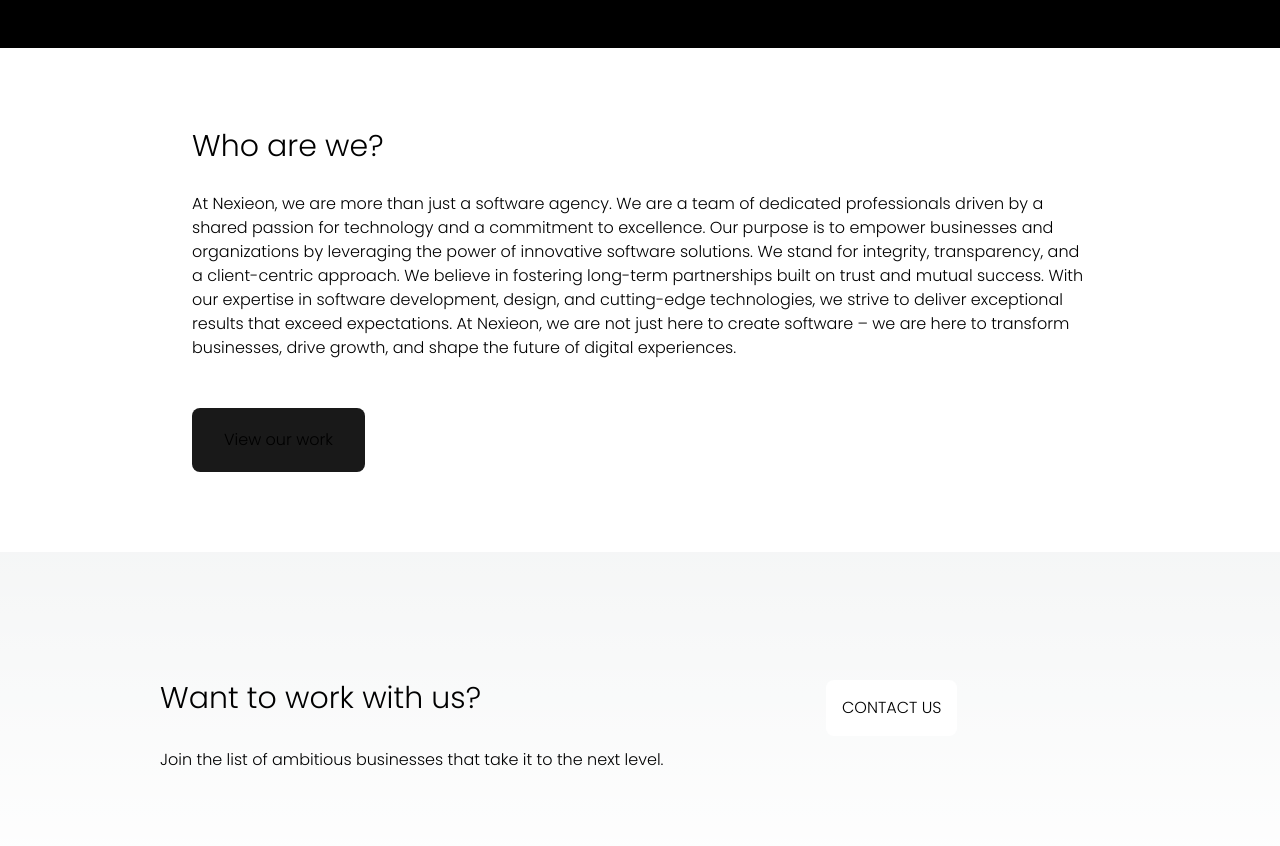
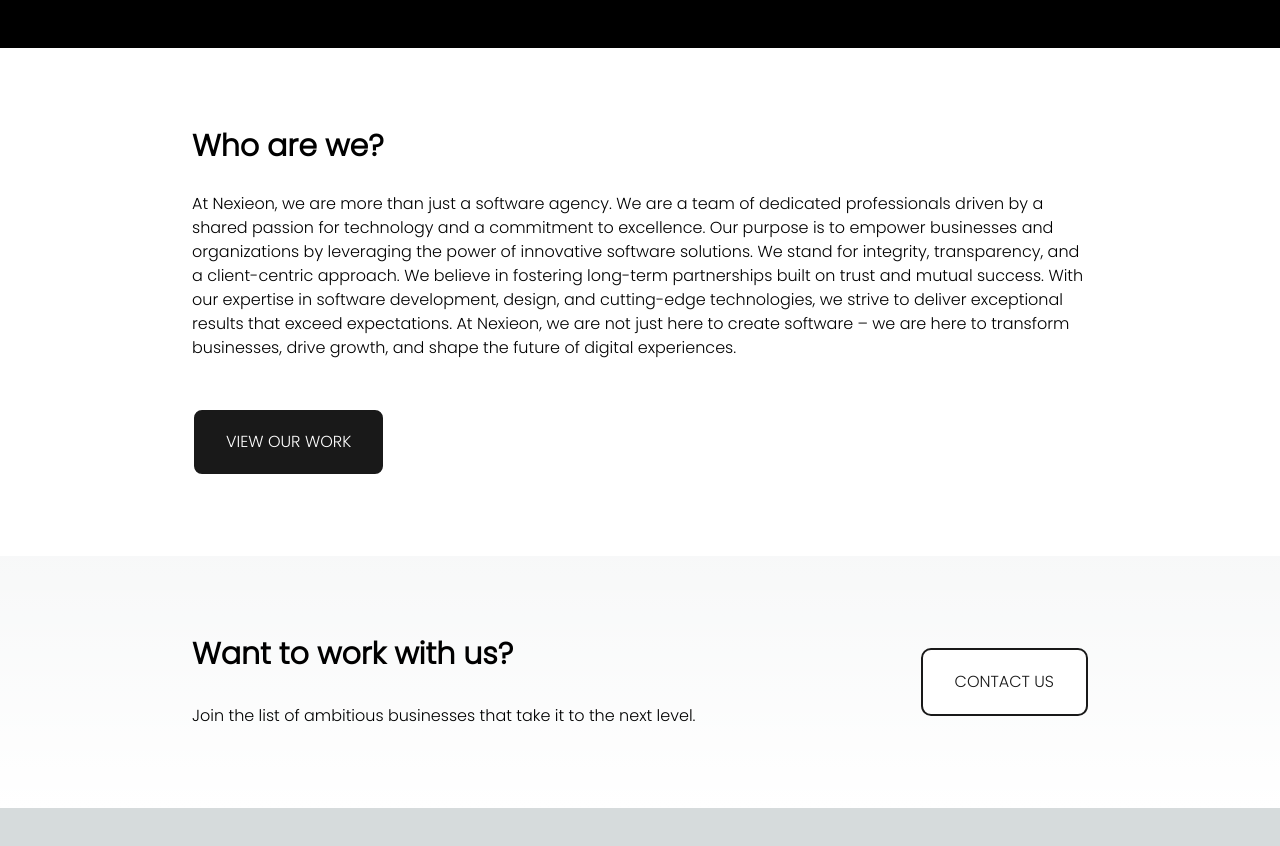
Before and after one commit to Nexieon/NexieonCo, a Next.js app in the folder nexieon/: page /about in a window 1280 px wide. Shown: the part 560-1406 px from the top of the page. After the commit the page ends 1368 px from the top, so only its background shows below. Built offline with nearby package versions, Linux system fonts and the light colour scheme.

Commit message:
Polished about page

```diff
--- a/nexieon/app/about/page.tsx
+++ b/nexieon/app/about/page.tsx
@@ -1,4 +1,10 @@
+'use client';
+
+import { useRouter } from "next/navigation";
+
 const About = () => {
+  const router = useRouter();
+
   return (
     <>
       <section className="h-[76vh] bg-black flex md:justify-center items-center p-8 ">
@@ -8,7 +14,7 @@
       </section>
 
       <article className="bg-white py-20 px-10 lg:px-[12rem]">
-        <h2 className = 'text-black text-3xl mb-7'>Who are we?</h2>
+        <h2 className = 'text-black text-3xl font-bold mb-7'>Who are we?</h2>
 
         <p className = 'text-black '>
           At Nexieon, we are more than just a software agency. We are a team of
@@ -24,16 +30,17 @@
           drive growth, and shape the future of digital experiences.
         </p>
 
-        <button className = 'px-8 py-5 bg-darkmode-gray rounded-lg mt-12'>View our work</button>
+        <button className = 'px-8 py-5 btn-main mt-12' onClick={() => router.push('/work')}>VIEW OUR WORK</button>
       </article>
 
-      <section className = 'flex lg:flex-row flex-col justify-around lg:px-[10rem] px-[1rem] py-[8rem]'>
+      <section className = 'flex lg:flex-row flex-col justify-between py-20 px-10 lg:px-[12rem]'>
         <div>
-          <h3 className = 'text-3xl mb-8 lg:text-left text-center'>Want to work with us?</h3>
-          <p className = 'lg:text-left text-center'>Join the list of ambitious businesses that take it to the next level.</p>
+          <h3 className = 'text-3xl mb-8 lg:text-left text-left font-bold'>Want to work with us?</h3>
+          <p className = 'lg:text-left text-left'>Join the list of ambitious businesses that take it to the next level.</p>
         </div>
-
-        <button className = ' bg-white text-black my-auto p-4 rounded-lg mx-auto mt-10 lg:mt-0'>CONTACT US</button>
+        <div className="flex align-center">
+          <button className = 'btn-main-reverse my-auto' onClick={() => router.push('/contact')}>CONTACT US</button>
+        </div>
       </section>
     </>
   );
--- a/nexieon/app/globals.css
+++ b/nexieon/app/globals.css
@@ -10,6 +10,7 @@
   --primary: #1360f0;
   --secondary: #0385ff;
   --primary-text: white;
+  --primary-black: rgb(25, 25, 25);
 }
 
 @media (prefers-color-scheme: dark) {
@@ -66,3 +67,49 @@
   transform: scaleX(1);
   transform-origin: bottom left;
 }
+
+.btn-main {
+  border-radius: 10px;
+  background: var(--primary-black);
+  border: 2px solid var(--primary-text);
+  color: var(--primary-text);
+
+  padding-left: 2rem/* 32px */;
+  padding-right: 2rem/* 32px */;
+
+  padding-top: 1.25rem/* 20px */;
+  padding-bottom: 1.25rem/* 20px */;
+
+  transition: 0.5s;
+}
+
+.btn-main:hover {
+  background: var(--primary-text);
+  border: 2px solid var(--primary-black);
+  color: var(--primary-black);
+
+  transition: 0.5s;
+}
+
+.btn-main-reverse {
+  border-radius: 10px;
+  background: var(--primary-text);
+  border: 2px solid var(--primary-black);
+  color: var(--primary-black);
+
+  padding-left: 2rem/* 32px */;
+  padding-right: 2rem/* 32px */;
+
+  padding-top: 1.25rem/* 20px */;
+  padding-bottom: 1.25rem/* 20px */;
+
+  transition: 0.5s;
+}
+
+.btn-main-reverse:hover {
+  background: var(--primary-black);
+  border: 2px solid var(--primary-text);
+  color: var(--primary-text);
+
+  transition: 0.5s;
+}
--- a/nexieon/app/page.tsx
+++ b/nexieon/app/page.tsx
@@ -9,6 +9,7 @@
           <h2 className={'text-6xl font-bold p-2'}>Made for your comfort.</h2>
         </div>
       </section>
+      <hr style={{borderTop: 'var(--primary) 3px solid'}} className='m-2'/>
     </main>
   );
 }
```
Also changed, not shown: 2 other files (tests, documents, lock files or other folders).
